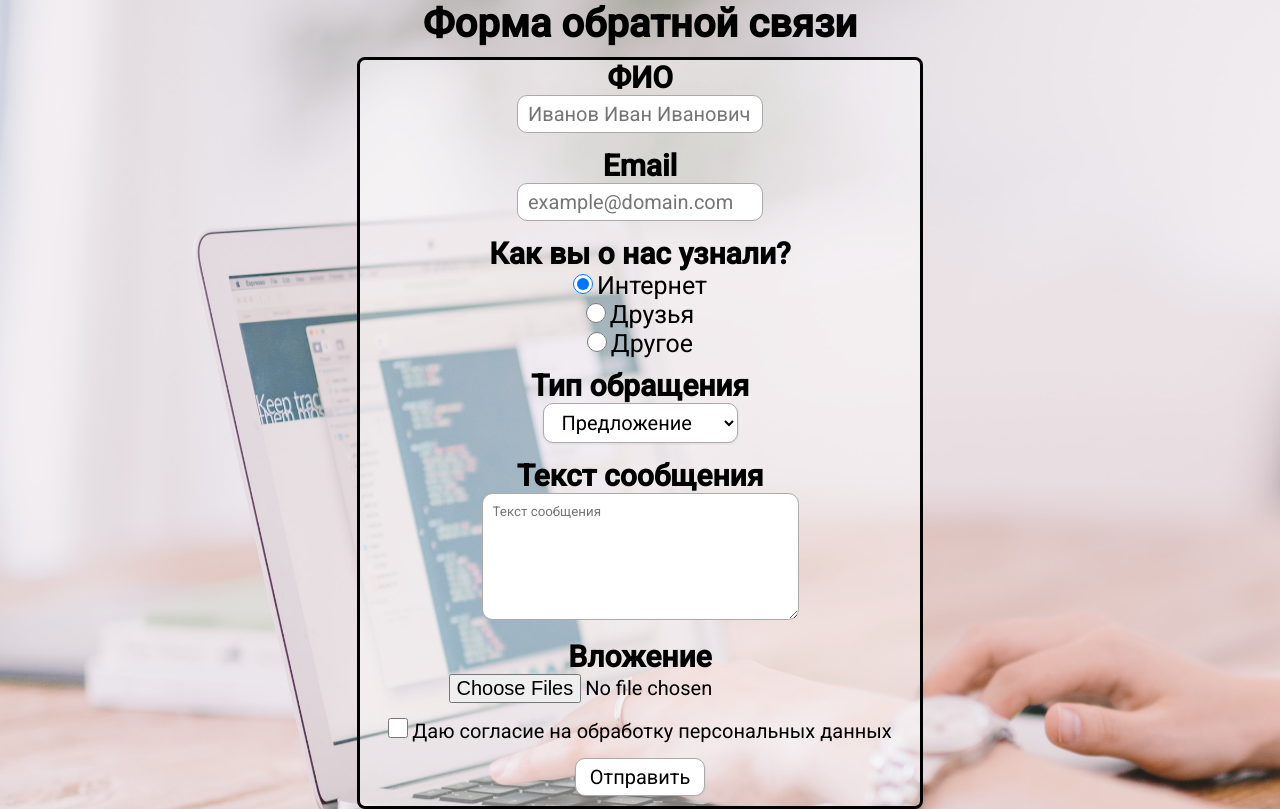
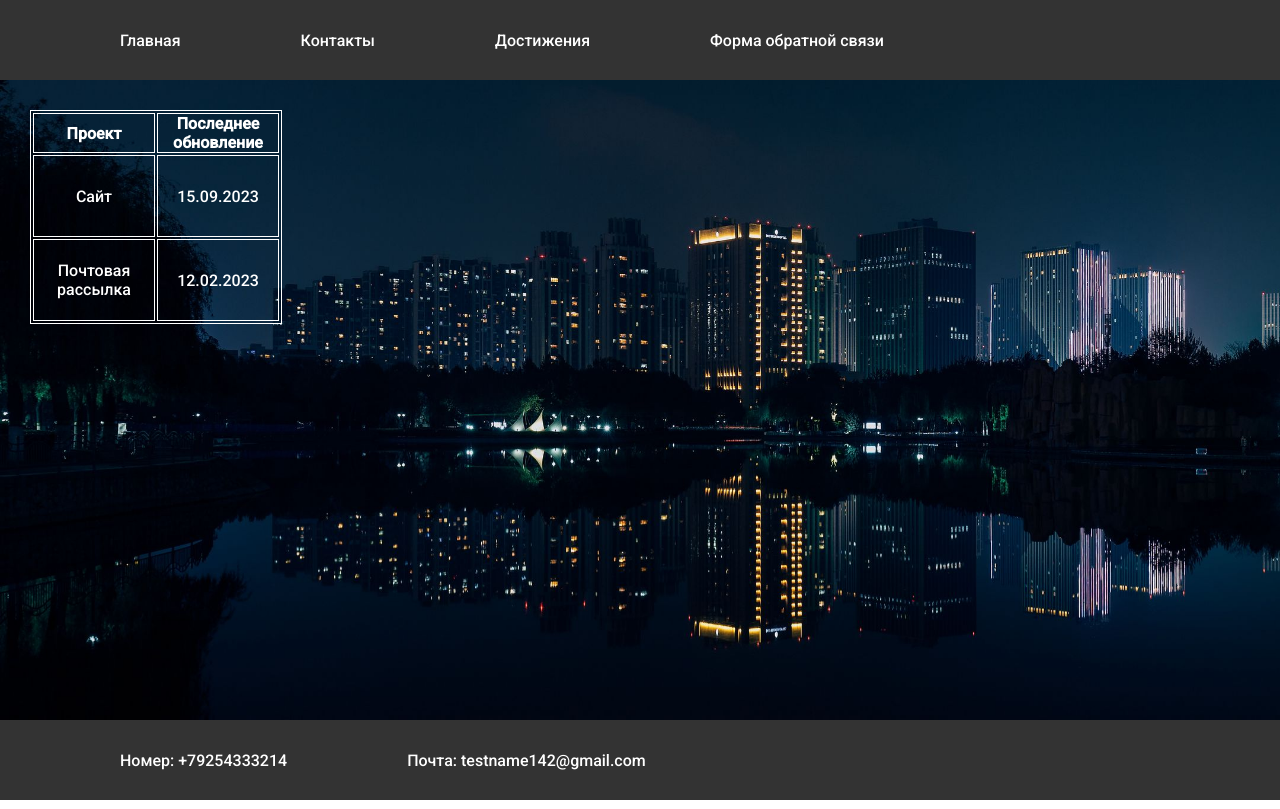
Before and after one commit to jaennil/web2lab, a plain HTML site: page index.html in a window 1280 px wide. Drawn offline with Linux system fonts and the light colour scheme.

Commit message:
feat: lab1 integration

```diff
--- a/index.html
+++ b/index.html
@@ -2,63 +2,44 @@
 
 <head>
 	<meta charset="UTF-8">
-	<meta name="viewport" content="widtu=device-width, initial-scale=1.0">
 	<link rel="stylesheet" href="styles/main.css">
 </head>
 
 <body>
-	<div class="container">
-		<h1 class="form-h1">Форма обратной связи</h1>
-		<form action="https://httpbin.org/post" method="post" enctype="multipart/form-data">
-			<div class="form-group">
-				<label class="form-label" for="fio">ФИО</label>
-				<input class="input-field" type="text" id="fio" name="fio" placeholder="Иванов Иван Иванович" required>
-			</div>
-			<div class="form-group">
-				<label class="form-label" for="email">Email</label>
-				<input class="input-field" placeholder="example@domain.com" type="email" id="email" name="email"
-					required>
-			</div>
-
-			<p class="form-label">Как вы о нас узнали?</p>
-			<div class="source-radio">
-				<div class="radio-item">
-					<input type="radio" id="internet" name="source" value="internet" checked />
-					<label class="radio-button-label" for="internet">Интернет</label>
-				</div>
-				<div class="radio-item">
-					<input type="radio" id="friends" name="source" value="friends" />
-					<label class="radio-button-label" for="friends">Друзья</label>
-				</div>
-				<div class="radio-item">
-					<input type="radio" id="other" name="source" value="other" />
-					<label class="radio-button-label" for="other">Другое</label>
-				</div>
-			</div>
-
-			<p class="form-label">Тип обращения</p>
-			<div class="form-group">
-				<select name="appeal-type" class="form-select">
-					<option value="complaint" checked>Жалоба</option>
-					<option value="offer" selected>Предложение</option>
-				</select>
-			</div>
-
-			<div class="form-group">
-				<p class="form-label">Текст сообщения</p>
-				<textarea id="message" name="message" rows="7" cols="40" placeholder="Текст сообщения" class="form-textarea" required></textarea>
-			</div>
-
-			<div class="form-group">
-				<p class="form-label">Вложение</p>
-				<input type="file" name="file" class="form-file" multiple/>
-			</div>
-			<div class="form-group">
-				<input type="checkbox" id="agreement" name="agreement" class="form-agreement-checkbox" />
-				<label for="agreement" class="form-agreement-label">Даю согласие на обработку персональных
-					данных</label>
-			</div>
-			<input type="submit" value="Отправить" class="form-submit-button">
-		</form>
-	</div>
+	<header>
+		<nav>
+			<ul>
+				<li><a href="index.html">Главная</a></li>
+				<li><a href="">Контакты</a></li>
+				<li><a href="">Достижения</a></li>
+				<li><a href="feedback.html">Форма обратной связи</a></li>
+			</ul>
+		</nav>
+	</header>
+	<main>
+		<div class="table-div">
+			<table>
+				<tr>
+					<th>Проект</th>
+					<th>Последнее обновление</th>
+				</tr>
+				<tr>
+					<td>Сайт</td>
+					<td>15.09.2023</td>
+				</tr>
+				<tr>
+					<td>Почтовая рассылка</td>
+					<td>12.02.2023</td>
+				</tr>
+			</table>
+		</div>
+	</main>
+	<footer>
+		<nav>
+			<ul>
+				<li>Номер: +79254333214</li>
+				<li>Почта: testname142@gmail.com</li>
+			</ul>
+		</nav>
+	</footer>
 </body>
--- /dev/null
+++ b/styles/feedback.css
@@ -0,0 +1,153 @@
+@import url('https://fonts.googleapis.com/css2?family=Roboto:wght@500&display=swap');
+
+* {
+	font-family: Roboto;
+	margin: 0px;
+	padding: 0px;
+}
+
+.header {
+	height: 10vh;
+	background-color: #333333;
+	display: flex;
+	align-items: center;
+	padding-left: 10vh;
+}
+
+.header ul {
+	list-style-type: none;
+}
+
+.header li {
+	float: left;
+	margin-right: 10vh;
+	padding-left: 5vh;
+}
+
+.header li a {
+	text-decoration: none;
+	color: white;
+}
+
+
+.container {
+	background-image: url(../assets/white.jpg);
+	background-size: cover;
+	background-position: bottom;
+	text-align: center;
+	display: flex;
+	flex-direction: column;
+	justify-content: center;
+	height: 80vh;
+	align-items: center;
+}
+
+.form-h1 {
+	font-size: 30px;
+	display: block;
+	margin-bottom: 10px;
+}
+
+.main-form {
+	width: 60vh;
+	border: 3px solid #000;
+	border-radius: .9em;
+	background-color: rgba(255, 255, 255, .6);
+	padding: 0px 20px 20px 20px;
+}
+
+.form-label {
+	font-size: 20px;
+	display: block;
+	font-weight: bold;
+	margin-top: 10px;
+}
+
+.input-field {
+	width: 20vh;
+	height: 1vh;
+	font-size: 15px;
+	border-radius: .5em;
+	padding: 10px;
+	border: 1px solid #aaa;
+}
+
+.radio-button-label {
+	font-size: 15px;
+	cursor: pointer;
+}
+
+.form-group {
+	margin-bottom: 15px;
+}
+
+.source-radio {
+	margin-bottom: 10px;
+}
+
+.radio-item input[type=radio] {
+	cursor: pointer;
+	width: 15px;
+	height: 15px;
+}
+
+.form-select {
+	font-size: 15px;
+	color: #000;
+	border: 1px solid #aaa;
+	box-shadow: 0 1px 0 1px rgba(0, 0, 0, .04);
+	border-radius: .5em;
+	background-color: #fff;
+	padding: .3em 1.4em .3em .7em;
+}
+
+.form-textarea {
+	font-size: 15px;
+	border: 1px solid #aaa;
+	border-radius: .8em .8em 0 .8em;
+	padding: 10px 10px 10px 10px;
+}
+
+.form-file {
+	font-size: 15px;
+}
+
+.form-agreement-checkbox {
+	width: 15px;
+	height: 15px;
+	cursor: pointer;
+}
+
+.form-agreement-label {
+	cursor: pointer;
+	font-size: 17px;
+}
+
+.form-submit-button {
+	font-size: 18px;
+	color: #000;
+	border: 1px solid #aaa;
+	box-shadow: 0 1px 0 1px rgba(0, 0, 0, .04);
+	border-radius: .5em;
+	background-color: #fff;
+	padding: .3em .7em .3em .7em;
+}
+
+.footer {
+	height: 10vh;
+	background-color: #333333;
+	display: flex;
+	align-items: center;
+	padding-left: 10vh;
+}
+
+.footer ul {
+	list-style-type: none;
+}
+
+.footer li {
+	float: left;
+	margin-right: 10vh;
+	padding-left: 5vh;
+	color: white;
+}
--- a/styles/main.css
+++ b/styles/main.css
@@ -1,105 +1,78 @@
-@import url('https://fonts.googleapis.com/css2?family=Roboto:wght@400;500&display=swap');
+@import url('https://fonts.googleapis.com/css2?family=Roboto:wght@500&display=swap');
 
 * {
+	margin: 0;
+	padding: 0;
+	box-sizing: content-box;
 	font-family: Roboto;
-	margin: 0px;
-	padding: 0px;
 }
 
-.form-h1 {
-	font-size: 40px;
-	margin-bottom: 10px;
+header {
+	height: 10vh;
+	background-color: #333333;
+	display: flex;
+	align-items: center;
+	padding-left: 10vh;
 }
 
-.form-label {
-	font-size: 30px;
-	display: block;
-	font-weight: bold;
+header ul {
+	list-style-type: none;
 }
 
-body {
-	background-image: url(../assets/white.jpg);
-	background-size: cover;
-	text-align: center;
-	display: flex;
-	justify-content: center;
-	height: 100vh;
-	align-items: top;
+header li {
+	float: left;
+	margin-right: 10vh;
+	padding-left: 5vh;
 }
 
-.input-field {
-	width: 28vh;
-	height: 2vh;
-	font-size: 20px;
-	border-radius: .5em;
-	padding: 10px;
-	border: 1px solid #aaa;
+header li a {
+	text-decoration: none;
+	color: white;
 }
 
-.radio-button-label {
-	font-size: 25px;
-	cursor: pointer;
+td {
+	height: 80px;
+	width: 120px;
+	text-align: center;
 }
 
-.form-group {
-	margin-bottom: 15px;
+table,
+th,
+td {
+	border: 1px solid;
 }
 
-.source-radio {
-	margin-bottom: 10px;
+.table-div {
+	padding-left: 30px;
+	padding-top: 30px;
 }
 
-.radio-item input[type=radio] {
-	cursor: pointer;
-	width: 20px;
-	height: 20px;
+table {
+	color: white;
 }
 
-.form-select {
-	font-size: 20px;
-	color: #000;
-	border: 1px solid #aaa;
-	box-shadow: 0 1px 0 1px rgba(0, 0, 0, .04);
-	border-radius: .5em;
-	background-color: #fff;
-	padding: .3em 1.4em .3em .7em;
+main {
+	display: block;
+	background-image: url('../assets/city.jpg');
+	background-size: cover;
+	min-height: 80vh;
 }
 
-.form-textarea {
-	border: 1px solid #aaa;
-	border-radius: .8em;
-	padding: 10px 10px 10px 10px;
+footer {
+	height: 10vh;
+	background-color: #333333;
+	display: flex;
+	align-items: center;
+	padding-left: 10vh;
 }
 
-.form-file {
-	font-size: 20px;
+footer ul {
+	list-style-type: none;
 }
 
-.form-agreement-checkbox {
-	width: 20px;
-	height: 20px;
-	cursor: pointer;
+footer li {
+	float: left;
+	margin-right: 10vh;
+	padding-left: 5vh;
+	color: white;
 }
-
-.form-agreement-label {
-	cursor: pointer;
-	font-size: 20px;
-}
-
-.form-submit-button {
-	font-size: 20px;
-	color: #000;
-	border: 1px solid #aaa;
-	box-shadow: 0 1px 0 1px rgba(0, 0, 0, .04);
-	border-radius: .5em;
-	background-color: #fff;
-	padding: .3em .7em .3em .7em;
-}
-
-form {
-	width: 70vh;
-	border: 3px solid #000;
-	border-radius: .5em;
-	background-color: rgba(255,255,255,.4);
-	padding-bottom: 10px;
-}
```
Also changed, not shown: feedback.html (added, +85 -0 lines), assets/city.jpg (added).
